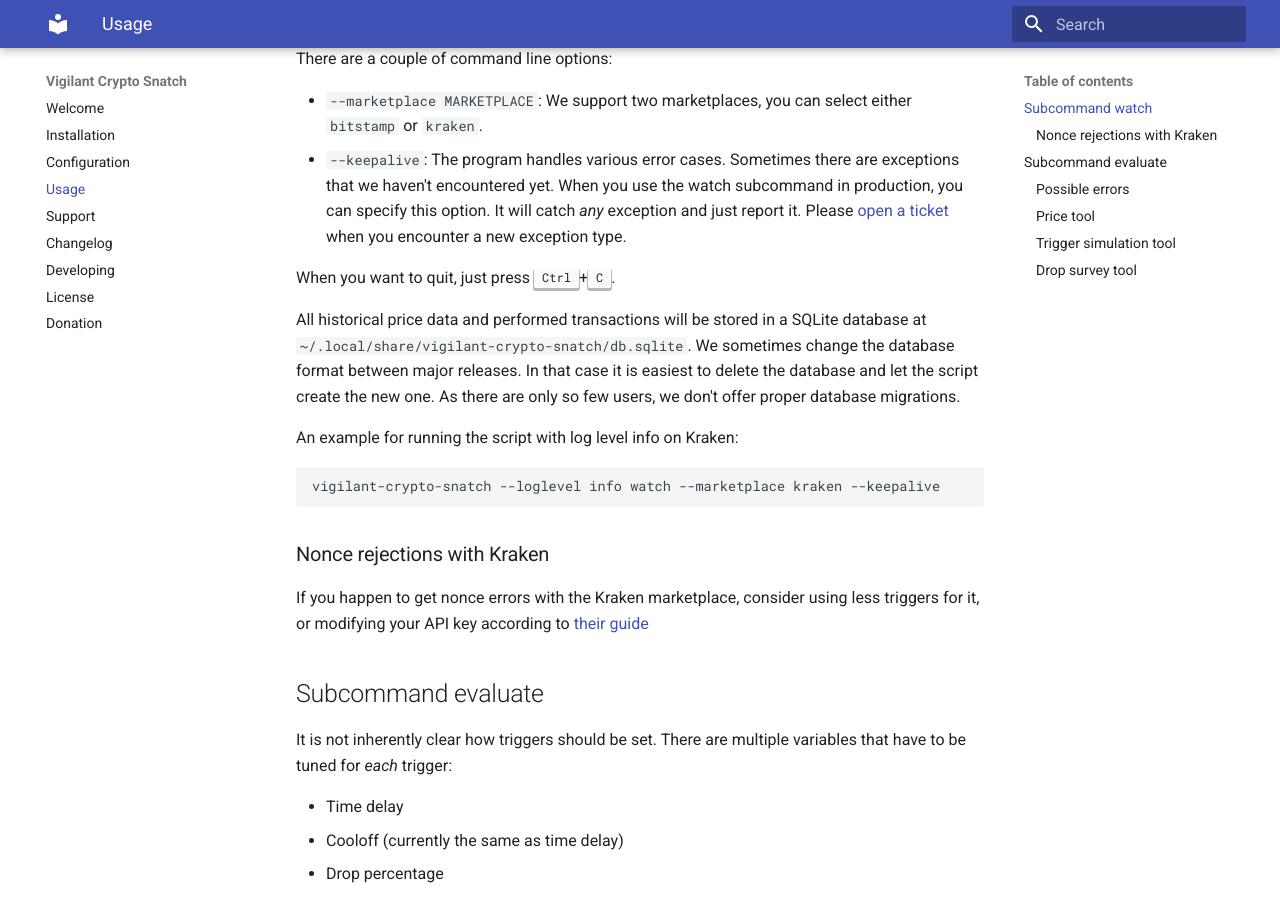
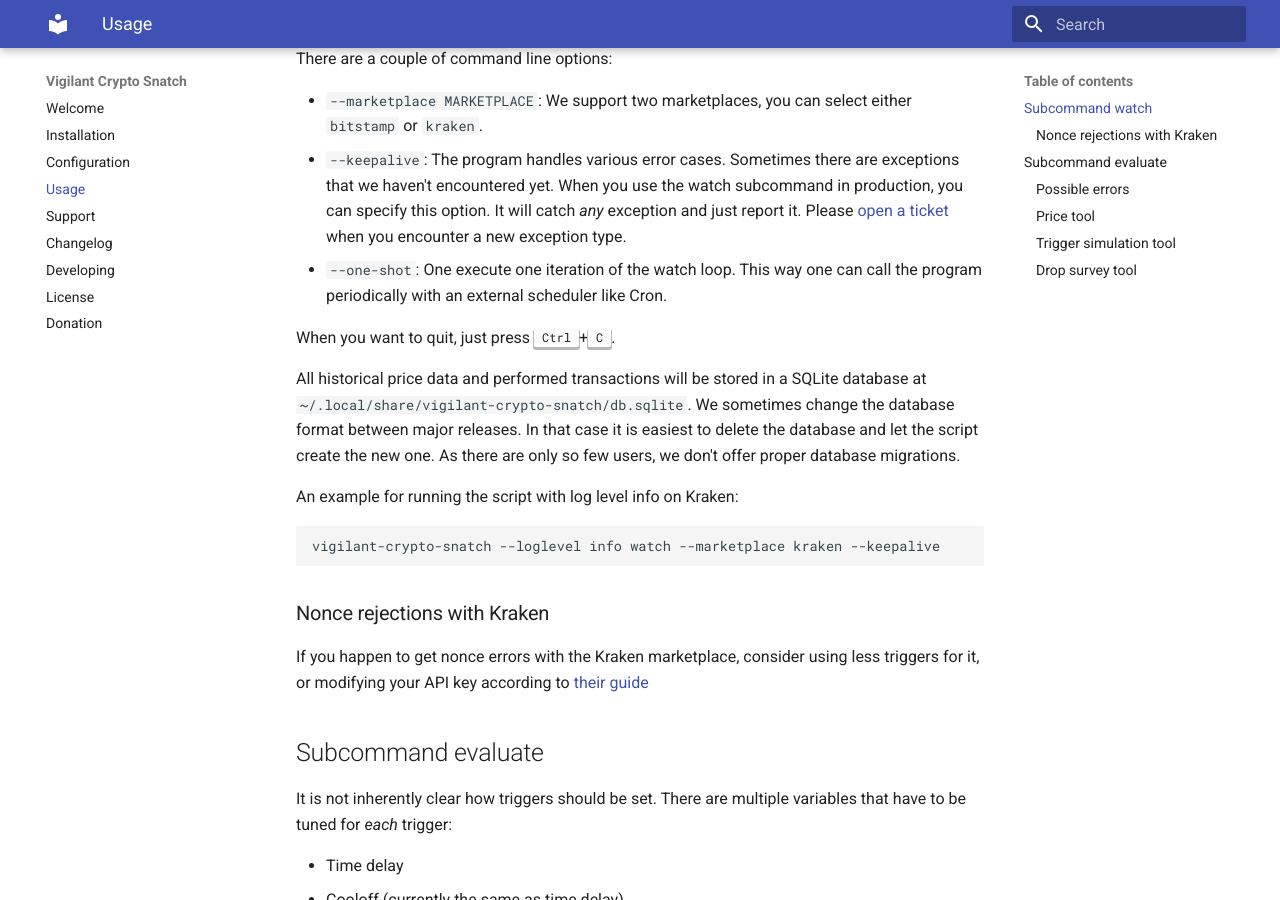
Before and after one commit to martin-ueding/vigilant-crypto-snatch, an MkDocs documentation site: the page built from docs/running.md, in a window 1280 px wide and 900 px high, scrolled down 626 px. Built offline with MkDocs 1.6.1 and Material for MkDocs 9.7.7, drawn with Linux system fonts in a browser that asks for light colours.

Commit message:
Document one-shot option

```diff
--- a/docs/running.md
+++ b/docs/running.md
@@ -20,6 +20,7 @@ There are a couple of command line options:
 
 - `--marketplace MARKETPLACE`: We support two marketplaces, you can select either `bitstamp` or `kraken`.
 - `--keepalive`: The program handles various error cases. Sometimes there are exceptions that we haven't encountered yet. When you use the watch subcommand in production, you can specify this option. It will catch *any* exception and just report it. Please [open a ticket](https://github.com/martin-ueding/vigilant-crypto-snatch/issues) when you encounter a new exception type.
+- `--one-shot`: One execute one iteration of the watch loop. This way one can call the program periodically with an external scheduler like Cron.
 
 When you want to quit, just press <kbd>Ctrl</kbd>+<kbd>C</kbd>.
 
```
